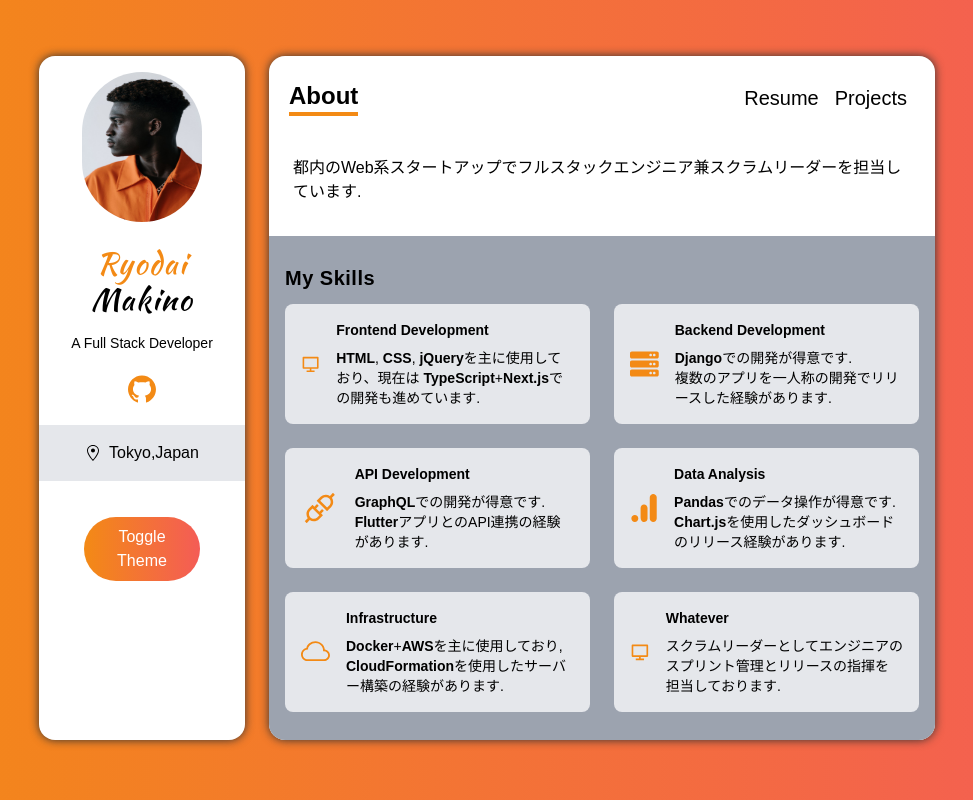
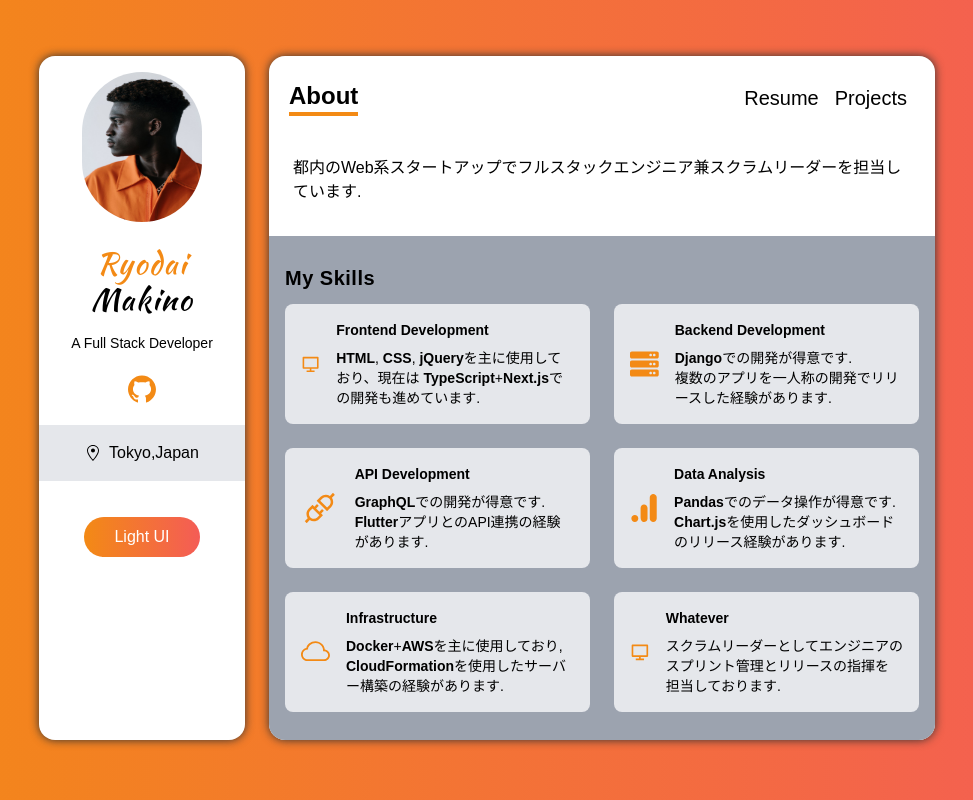
Before and after one commit to makidai/nextjs-portfolio, a Next.js app: page / in a window 1280 px wide. Shown: the whole page, without its empty margins (153-1126 px from the left). Built offline with nearby package versions, Linux system fonts and the light colour scheme.

Commit message:
fix toggle theme

```diff
--- a/components/Sidebar.tsx
+++ b/components/Sidebar.tsx
@@ -45,7 +45,7 @@ const Sidebar = () => {
                 onClick={changeTheme}
                 className="w-8/12 px-3 py-2 my-4 text-white bg-black rounded-full cursor-pointer bg-gradient-to-r from-orange to-red focus:outline-none hover:scale-105 "
             >
-                Toggle Theme
+                {theme === 'light' ? 'Dark UI' : 'Light UI'}
             </button>
         </>
     );
```
